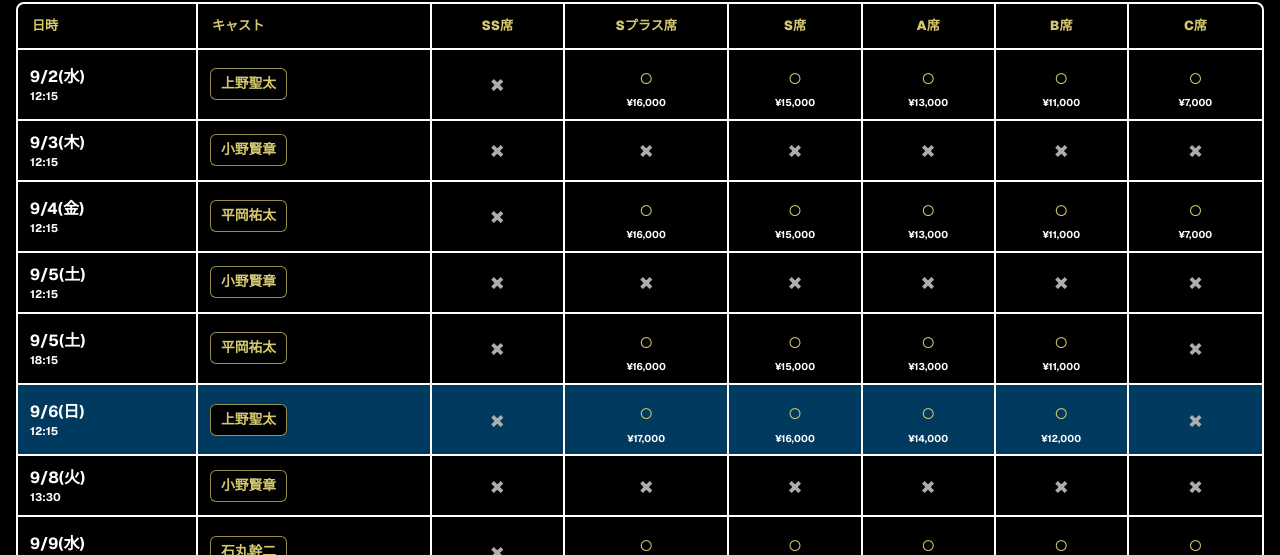
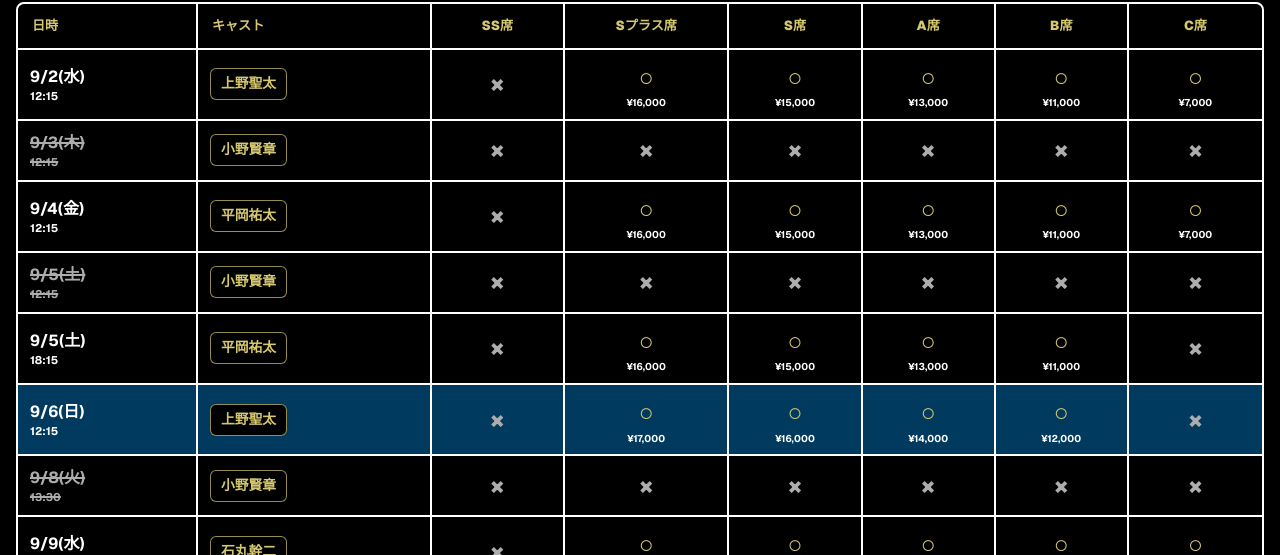
Before and after one commit to tetsuhiroyoneda/hp-stage-guide, a Next.js app: page / in a window 1280 px wide. Shown: the part 168-723 px from the top of the page. Built offline with nearby package versions, Linux system fonts and the light colour scheme.

Commit message:
売り切れ日の日時表示を弱める

```diff
--- a/src/app/globals.css
+++ b/src/app/globals.css
@@ -279,6 +279,13 @@ summary {
   line-height: 1.2;
 }
 
+.dateTimeCell.isSoldOut strong,
+.dateTimeCell.isSoldOut small {
+  color: var(--muted);
+  text-decoration: line-through;
+  text-decoration-thickness: 2px;
+}
+
 .castButton {
   display: inline-flex;
   min-height: 32px;
--- a/src/app/page.tsx
+++ b/src/app/page.tsx
@@ -2347,10 +2347,11 @@ export default function Home() {
                 const seats = getSeatAvailability(row);
                 const dayType = getDayType(row.date);
                 const priceType = getPriceType(row.date);
+                const isSoldOut = seatTypes.every((seat) => seats[seat] === false);
                 const rowClassName = dayType === "weekday" ? "" : dayType;
                 return (
                   <tr className={rowClassName || undefined} key={row.date + row.time}>
-                    <td className="dateTimeCell">
+                    <td className={isSoldOut ? "dateTimeCell isSoldOut" : "dateTimeCell"}>
                       <strong>{row.dateLabel}</strong>
                       <small>{row.time}</small>
                     </td>
```
